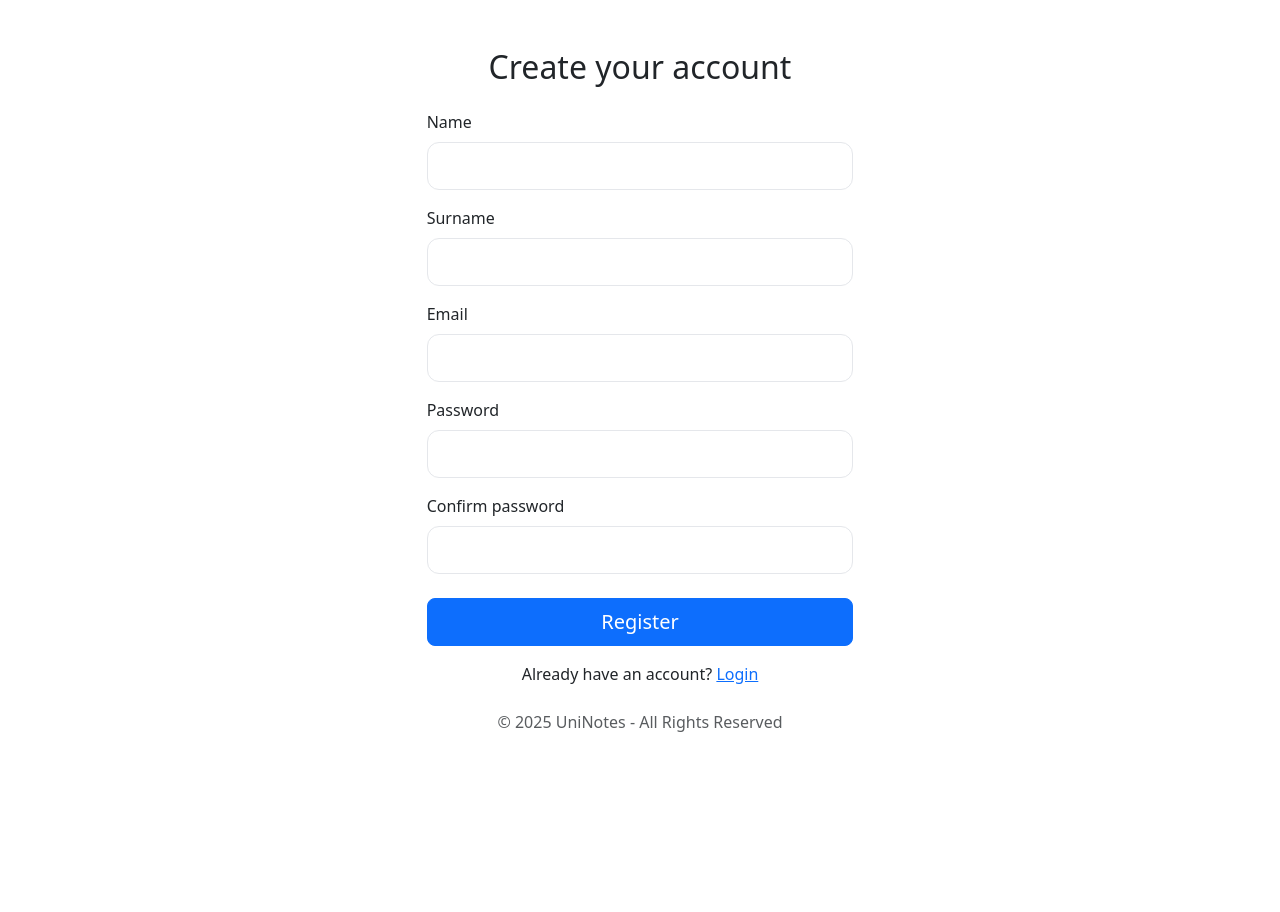
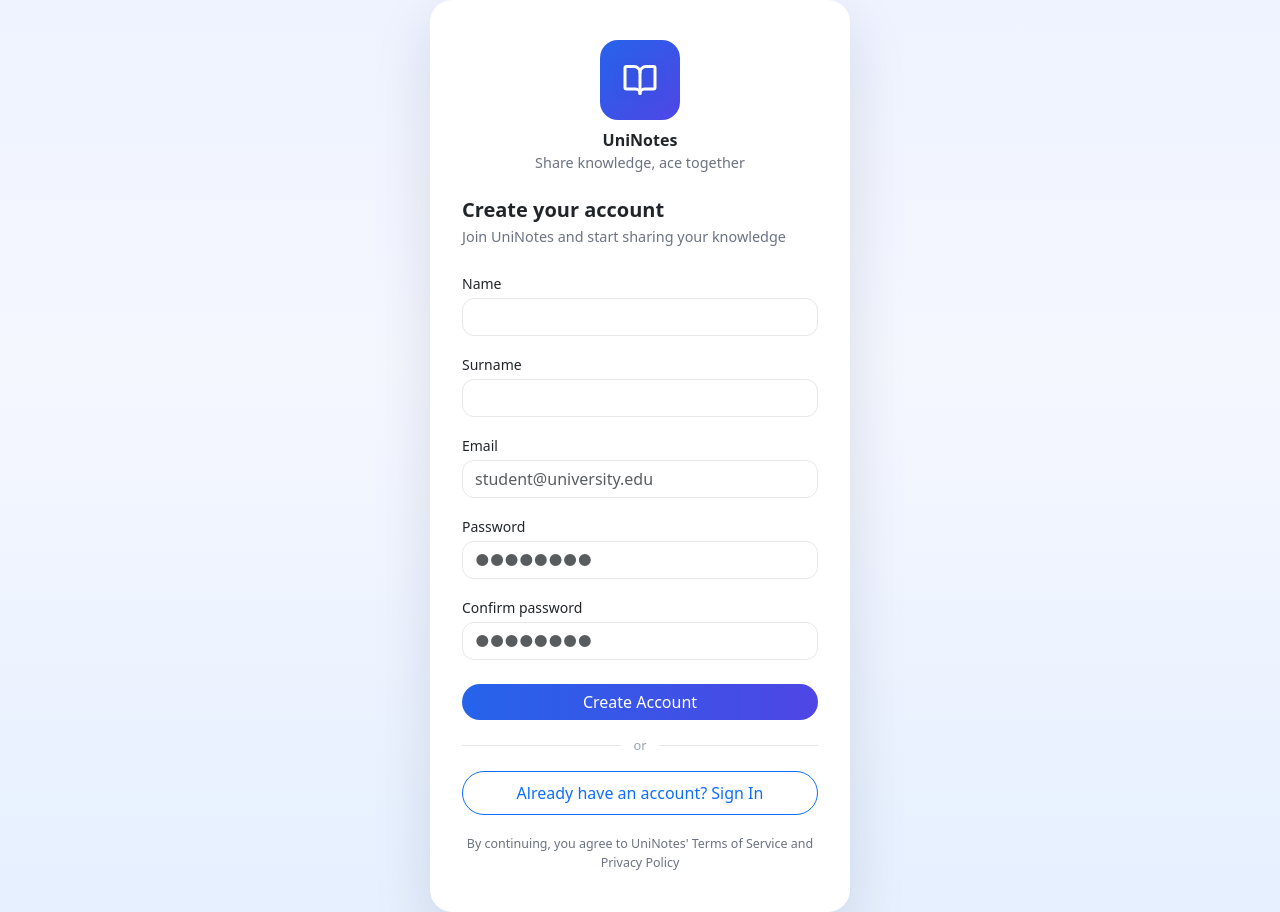
Before and after one commit to Vigno04/Uninotes, a PHP site: page /register.php in a window 1280 px wide. Before the commit the page ends 732 px from the top, so only its background shows below. Run offline with PHP 8.4, Linux system fonts and the light colour scheme.

Commit message:
cambiamento minimo alla UI

```diff
--- a/register.php
+++ b/register.php
@@ -72,43 +72,70 @@ if ($_SERVER["REQUEST_METHOD"] === "POST") {
     <meta name="viewport" content="width=device-width, initial-scale=1">
     <title>Register - UniNotes</title>
     <link href="https://cdn.jsdelivr.net/npm/bootstrap@5.3.3/dist/css/bootstrap.min.css" rel="stylesheet">
-    <link rel="stylesheet" href="style.css">
+    <link rel="stylesheet" href="css/style.css">
 </head>
-<body class="d-flex align-items-center justify-content-center pt-5 pt-md-5 pt-lg-5">
-    <div class="login-card col-11 col-md-6 col-lg-4">
-        <h2 class="text-center mb-4 fw-light">Create your account</h2>
+<body class="auth-page">
+    <div class="auth-card-wrapper px-3 px-sm-0">
+        <div class="auth-card mx-auto">
+            <!-- Brand block (uguale al login) -->
+            <div class="text-center mb-4">
+                <div class="brand-icon mb-2">
+                    <img src="assets/book-open.svg" alt="UniNotes" class="img-fluid" style="max-width: 36px;">
+                </div>
+                <div class="brand-title">UniNotes</div>
+                <div class="brand-subtitle">Share knowledge, ace together</div>
+            </div>
+
+            <!-- Heading specifico per la registrazione -->
+            <div class="mb-4">
+                <h2 class="auth-heading mb-1">Create your account</h2>
+                <p class="auth-subheading mb-0">Join UniNotes and start sharing your knowledge</p>
+            </div>
+
             <?= $message ?>
-        <form action="" method="POST">
+
+            <form action="" method="POST" class="mb-3">
                 <div class="mb-3">
-                <label class="form-label">Name</label>
-                <input type="text" name="name" class="form-control form-control-lg" required>
+                    <label class="form-label small mb-1">Name</label>
+                    <input type="text" name="name" class="form-control" required>
                 </div>
+
                 <div class="mb-3">
-                <label class="form-label">Surname</label>
-                <input type="text" name="surname" class="form-control form-control-lg" required>
+                    <label class="form-label small mb-1">Surname</label>
+                    <input type="text" name="surname" class="form-control" required>
                 </div>
+
                 <div class="mb-3">
-                <label class="form-label">Email</label>
-                <input type="email" name="email" class="form-control form-control-lg" required>
+                    <label class="form-label small mb-1">Email</label>
+                    <input type="email" name="email" class="form-control" placeholder="student@university.edu" required>
                 </div>
+
                 <div class="mb-3">
-                <label class="form-label">Password</label>
-                <input type="password" name="password" class="form-control form-control-lg" required>
+                    <label class="form-label small mb-1">Password</label>
+                    <input type="password" name="password" class="form-control" placeholder="●●●●●●●●" required>
                 </div>
+
                 <div class="mb-4">
-                <label class="form-label">Confirm password</label>
-                <input type="password" name="password_confirm" class="form-control form-control-lg" required>
+                    <label class="form-label small mb-1">Confirm password</label>
+                    <input type="password" name="password_confirm" class="form-control" placeholder="●●●●●●●●" required>
                 </div>
-            <button type="submit" class="btn btn-primary w-100 btn-lg">Register</button>
 
-            <p class="text-center mt-3 mb-0">
-                Already have an account?
-                <a href="login.php">Login</a>
+                <button type="submit" class="btn btn-primary auth-submit w-100">Create Account</button>
+            </form>
+
+            <div class="auth-divider"><span>or</span></div>
+
+            <a href="login.php" class="btn btn-outline-primary auth-secondary w-100 mb-1" role="button">
+                Already have an account? Sign In
+            </a>
+
+            <p class="auth-footer-text text-center mb-0 mt-3">
+                By continuing, you agree to UniNotes' Terms of Service and Privacy Policy
             </p>
-        </form>
-        <p class="text-center text-muted mt-4 mb-0">© 2025 UniNotes - All Rights Reserved</p>
+        </div>
     </div>
 
     <script src="https://cdn.jsdelivr.net/npm/bootstrap@5.3.3/dist/js/bootstrap.bundle.min.js"></script>
 </body>
+
 </html>
```
Also changed, not shown: db/populate_db.sql (+16 -9 lines), home.php (+1 -6 lines), README.md, upload/profile/profile_7_1764147637.jpg (added), upload/profile/profile_9_1764149507.webp (added). Lines whose indentation alone changed are shown as unchanged.
